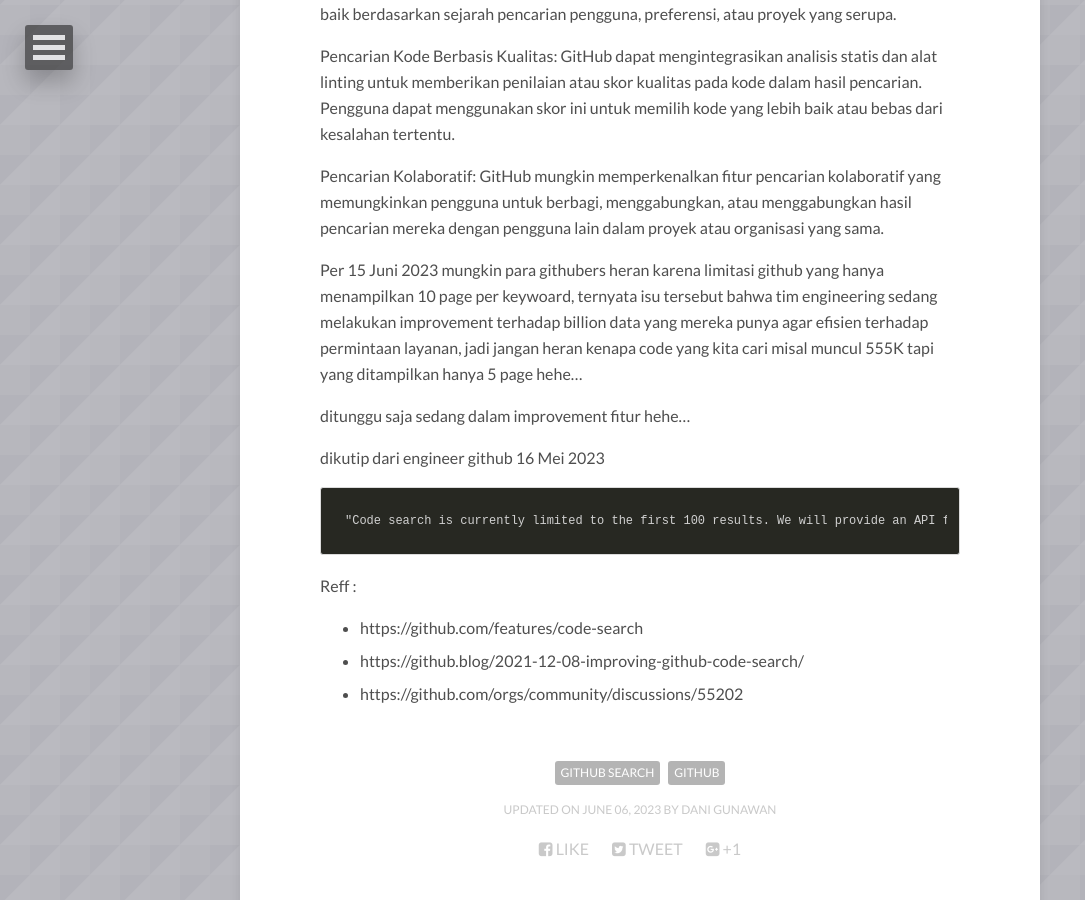
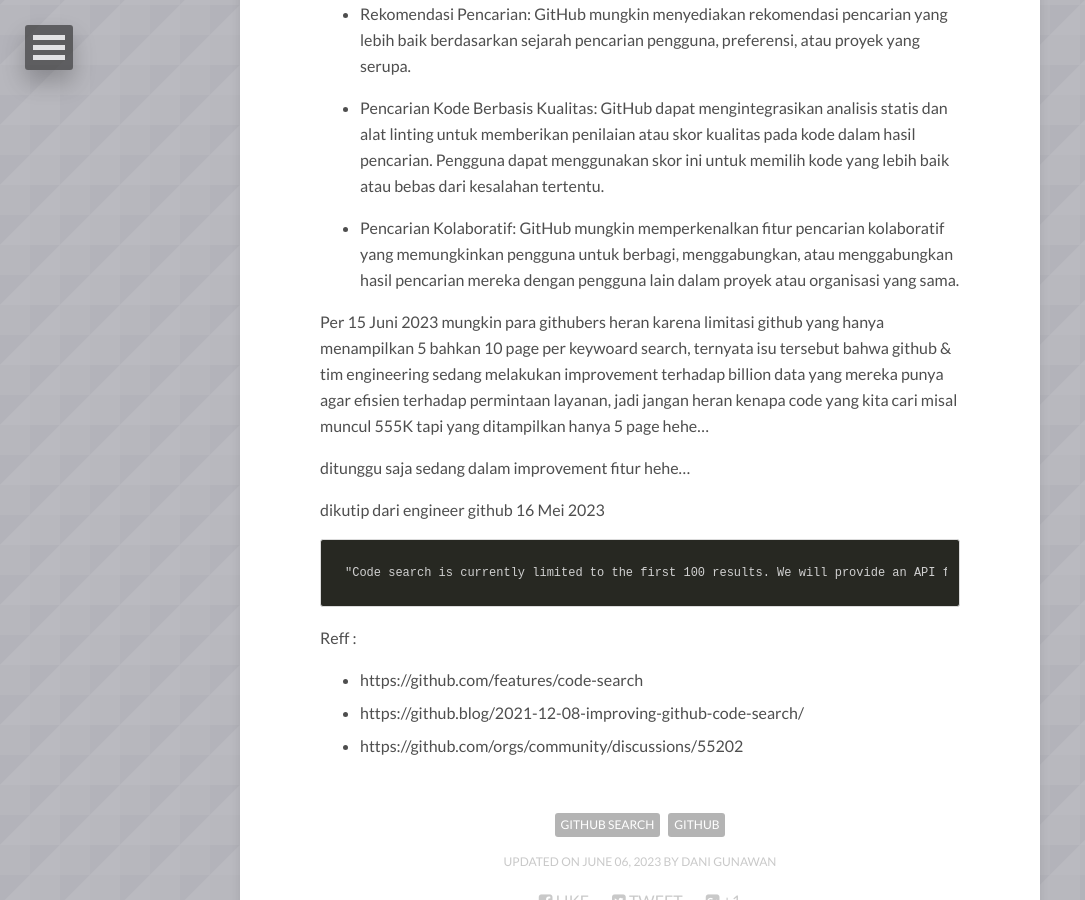
Before and after one commit to danigunawan/danigunawan.github.io, a Jekyll site: the page built from _posts/2023-06-15-mengintip-fitur-baru-pencarian-github.md, in a window 1280 px wide and 900 px high, scrolled down 655 px. Shown: the whole window, without its empty margins (0-1085 px from the left). Built offline with Jekyll 4.4.1, drawn with Linux system fonts in a browser that asks for light colours; nearby versions of some CDN libraries; comment, search, counter and statistics services are not loaded.

Commit message:
[ADD POSTING]

```diff
--- a/_posts/2023-06-15-mengintip-fitur-baru-pencarian-github.md
+++ b/_posts/2023-06-15-mengintip-fitur-baru-pencarian-github.md
@@ -16,17 +16,17 @@
 
 yang kita ketahui github sudah mengimplementasikan dan meningkatkan pengalaman pencarian pengguna. Seperti dibawah ini:
 
-Pencarian Lebih Lanjutan: GitHub mungkin meningkatkan fitur pencariannya dengan lebih banyak filter dan opsi penyesuaian. Pengguna dapat melakukan pencarian berdasarkan jenis file, bahasa pemrograman, tanggal pembaruan, atau metrik lainnya yang relevan.
+- Pencarian Lebih Lanjutan: GitHub mungkin meningkatkan fitur pencariannya dengan lebih banyak filter dan opsi penyesuaian. Pengguna dapat melakukan pencarian berdasarkan jenis file, bahasa pemrograman, tanggal pembaruan, atau metrik lainnya yang relevan.
 
-Pencarian Berbasis Konteks: GitHub dapat memperkenalkan pencarian berbasis konteks yang lebih cerdas, yang memungkinkan pengguna untuk mencari kode berdasarkan fungsi, variabel, atau deskripsi masalah yang ada di dalam kode.
+- Pencarian Berbasis Konteks: GitHub dapat memperkenalkan pencarian berbasis konteks yang lebih cerdas, yang memungkinkan pengguna untuk mencari kode berdasarkan fungsi, variabel, atau deskripsi masalah yang ada di dalam kode.
 
-Rekomendasi Pencarian: GitHub mungkin menyediakan rekomendasi pencarian yang lebih baik berdasarkan sejarah pencarian pengguna, preferensi, atau proyek yang serupa.
+- Rekomendasi Pencarian: GitHub mungkin menyediakan rekomendasi pencarian yang lebih baik berdasarkan sejarah pencarian pengguna, preferensi, atau proyek yang serupa.
 
-Pencarian Kode Berbasis Kualitas: GitHub dapat mengintegrasikan analisis statis dan alat linting untuk memberikan penilaian atau skor kualitas pada kode dalam hasil pencarian. Pengguna dapat menggunakan skor ini untuk memilih kode yang lebih baik atau bebas dari kesalahan tertentu.
+- Pencarian Kode Berbasis Kualitas: GitHub dapat mengintegrasikan analisis statis dan alat linting untuk memberikan penilaian atau skor kualitas pada kode dalam hasil pencarian. Pengguna dapat menggunakan skor ini untuk memilih kode yang lebih baik atau bebas dari kesalahan tertentu.
 
-Pencarian Kolaboratif: GitHub mungkin memperkenalkan fitur pencarian kolaboratif yang memungkinkan pengguna untuk berbagi, menggabungkan, atau menggabungkan hasil pencarian mereka dengan pengguna lain dalam proyek atau organisasi yang sama.
+- Pencarian Kolaboratif: GitHub mungkin memperkenalkan fitur pencarian kolaboratif yang memungkinkan pengguna untuk berbagi, menggabungkan, atau menggabungkan hasil pencarian mereka dengan pengguna lain dalam proyek atau organisasi yang sama.
 
-Per 15 Juni 2023 mungkin para githubers heran karena limitasi github yang hanya menampilkan 10 page per keywoard, ternyata isu tersebut bahwa tim engineering sedang melakukan improvement terhadap billion data yang mereka punya agar efisien terhadap permintaan layanan, jadi jangan heran kenapa code yang kita cari misal muncul 555K tapi yang ditampilkan hanya 5 page hehe...
+Per 15 Juni 2023 mungkin para githubers heran karena limitasi github yang hanya menampilkan 5 bahkan 10 page per keywoard search, ternyata isu tersebut bahwa github & tim engineering sedang melakukan improvement terhadap billion data yang mereka punya agar efisien terhadap permintaan layanan, jadi jangan heran kenapa code yang kita cari misal muncul 555K tapi yang ditampilkan hanya 5 page hehe...
 
 ditunggu saja sedang dalam improvement fitur hehe...
 
```
